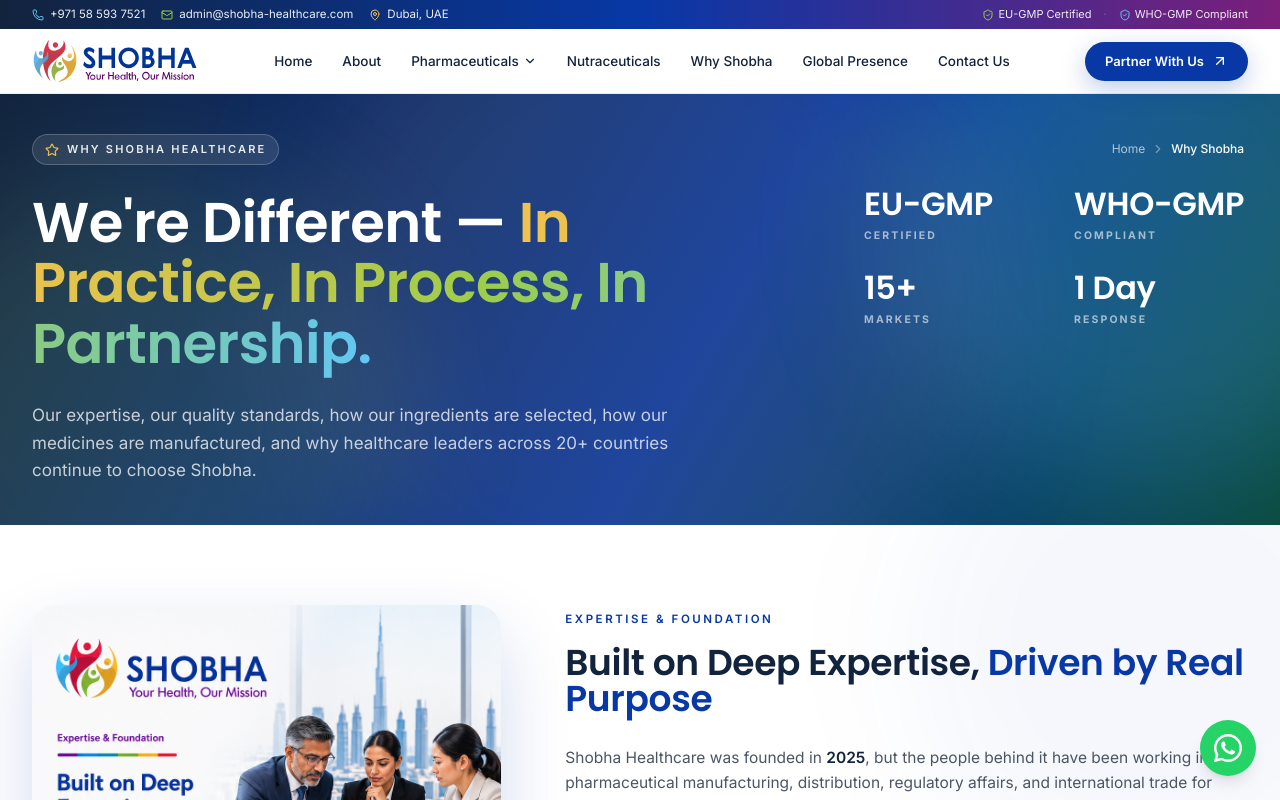
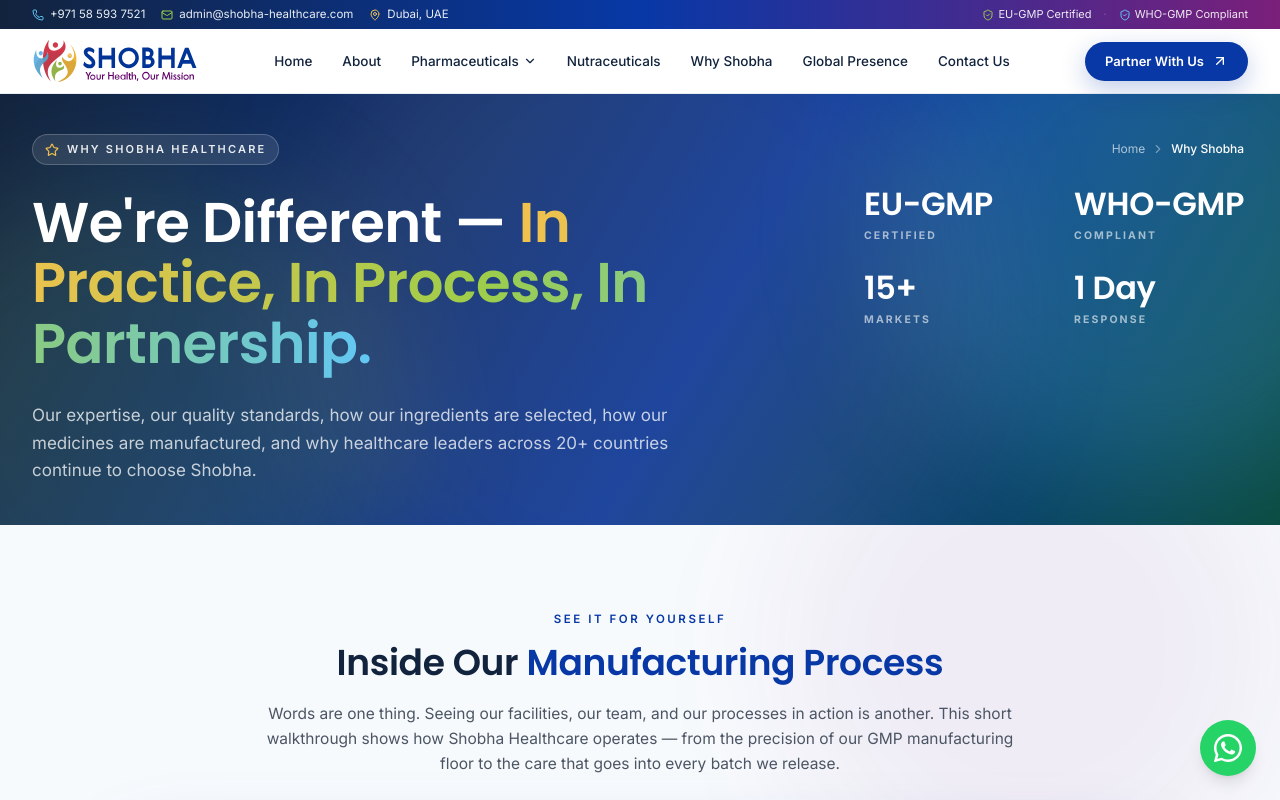
Before and after one commit to Quebeta-Technologies/SHOBHAWEBSITE-update, a React (Create React App) app in the folder SHOBHAWEBSITE-about us/SHOBHAWEBSITE-main/frontend/: page /why-shobha in a window 1280 px wide. Shown: the top 800 px of the page. Built offline with nearby package versions, Linux system fonts and the light colour scheme.

Commit message:
change the section

```diff
--- a/SHOBHAWEBSITE-about us/SHOBHAWEBSITE-main/frontend/src/pages/WhySobha.jsx
+++ b/SHOBHAWEBSITE-about us/SHOBHAWEBSITE-main/frontend/src/pages/WhySobha.jsx
@@ -21,6 +21,7 @@ export default function WhySobha() {
     <div data-testid="whysobha-page" className="bg-white">
       <Header />
       <WhySobhaHero />
+      <WhySobhaVideo />
       <WhySobhaExpertise />
       {/* Section 2 — 6 Pillars (reused from home) */}
       <WhatSetsApart />
@@ -28,7 +29,6 @@ export default function WhySobha() {
       <WhySobhaIngredients />
       {/* Section 5 — Manufacturing Flowchart (reused from home) */}
       <QualityProcess />
-      <WhySobhaVideo />
       <WhySobhaCertifications />
       <Footer />
       <WhatsAppFloat />
```
